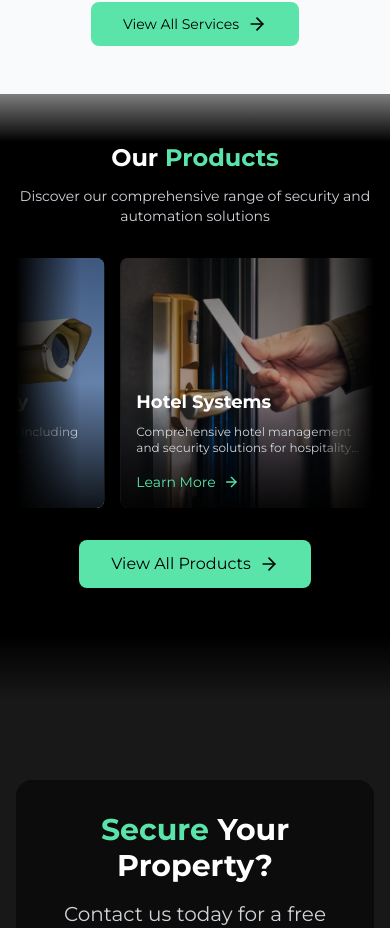
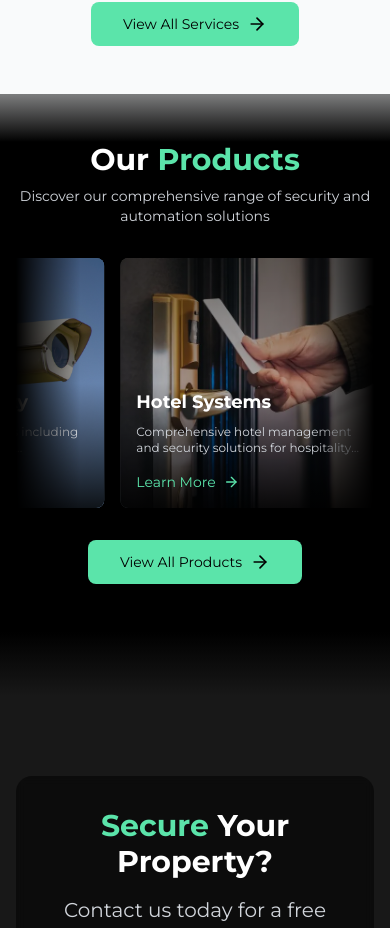
Before and after one commit to Tamara1608/natix1.2, a Next.js app: page / in a window 390 px wide. Shown: the part 2630-3558 px from the top of the page. Built offline with nearby package versions, Linux system fonts and the light colour scheme.

Commit message:
Buttons size

```diff
--- a/app/page.tsx
+++ b/app/page.tsx
@@ -212,7 +212,7 @@ export default function Home() {
         <div className="absolute inset-0 bg-gradient-to-b from-gray-50/50 to-black -z-10 h-12 top-0"></div>
         <div className="container mx-auto px-4">
           <div className="text-center mb-8 sm:mb-12 md:mb-16">
-            <h2 className="text-2xl sm:text-3xl md:text-4xl font-bold text-white mb-3 sm:mb-4">
+            <h2 className="text-3xl md:text-4xl font-bold text-white mb-2 sm:mb-4">
               Our <span className="text-mint">Products</span>
             </h2>
             <p className="text-sm sm:text-base md:text-lg text-gray-300 max-w-2xl mx-auto">
@@ -293,7 +293,7 @@ export default function Home() {
           <div className="text-center mt-8">
             <Link
               href="/products"
-              className="inline-flex items-center bg-mint text-black px-8 py-3 rounded-lg hover:bg-opacity-90 transition-colors"
+              className="inline-flex items-center bg-mint text-black px-8 py-3 rounded-lg hover:bg-opacity-90 transition-colors text-sm sm:text-base"
             >
               View All Products
               <ArrowRight className="ml-2 h-5 w-5" />
```
